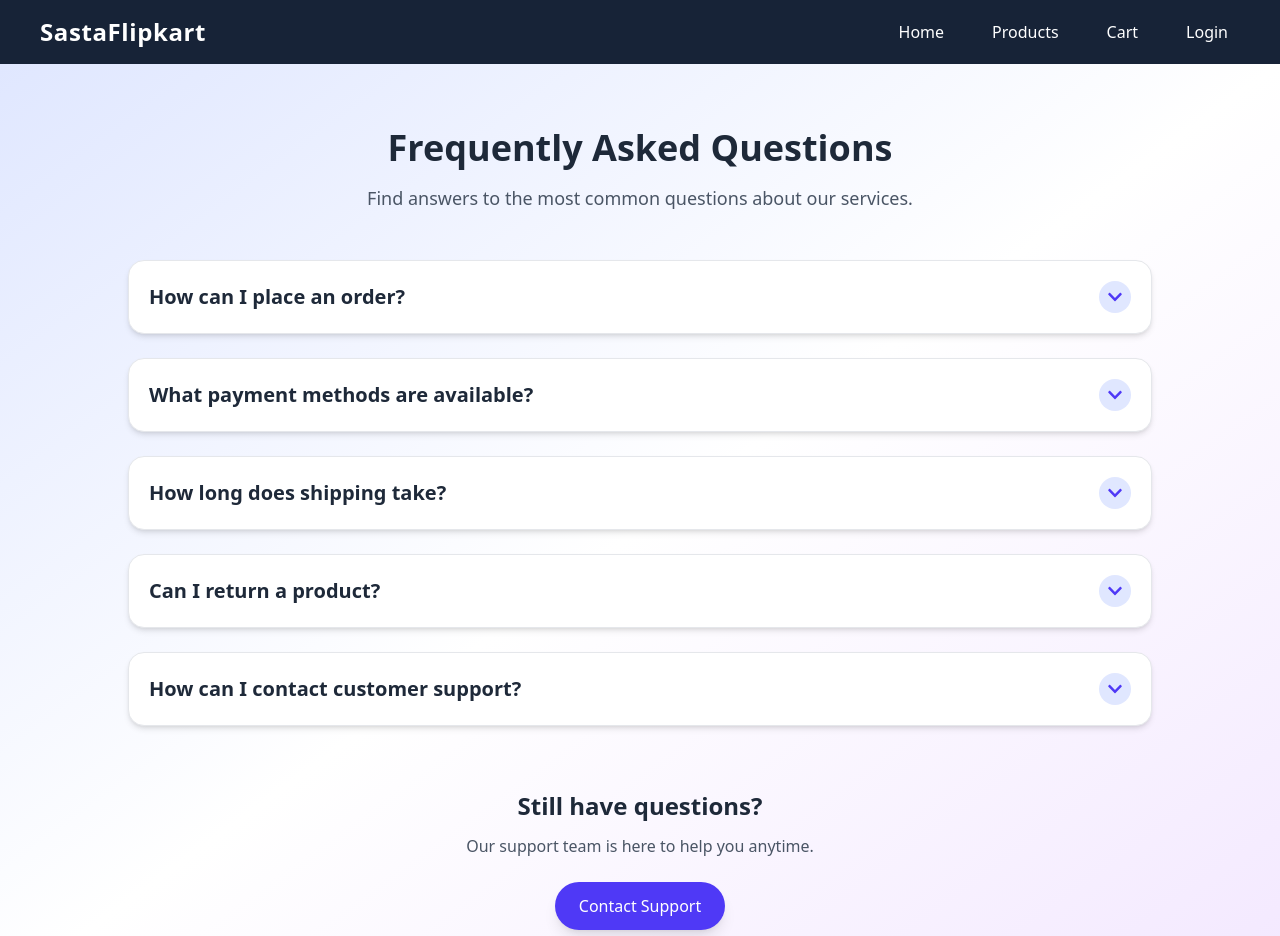
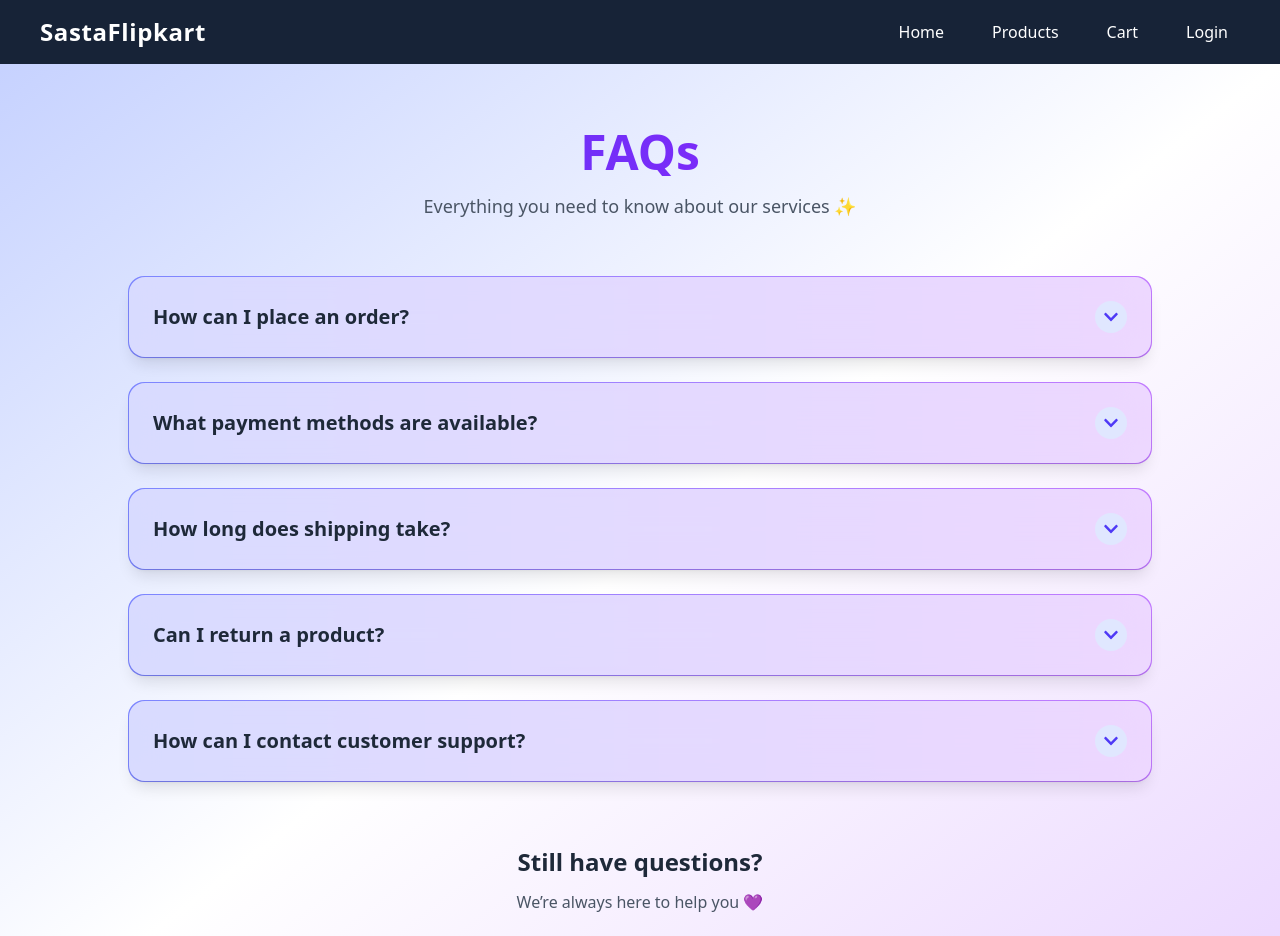
Before and after one commit to Nisita-Chandel/Flipcart-clone, a React (Vite) app in the folder frontend/: page /faq in a window 1280 px wide. Shown: the top 936 px of the page. Built offline with nearby package versions, Linux system fonts and the light colour scheme.

Commit message:
updated code

```diff
--- a/frontend/src/pages/Faq.jsx
+++ b/frontend/src/pages/Faq.jsx
@@ -37,67 +37,81 @@ const Faq = () => {
   };
 
   return (
-    <div className="min-h-screen bg-gradient-to-br from-indigo-100 via-white to-purple-100 py-16 px-4">
-      <div className="max-w-5xl mx-auto">
+    <div className="min-h-screen bg-gradient-to-br from-indigo-200 via-white to-purple-200 flex items-center justify-center px-4 py-16">
 
-        {/* Heading Section */}
-        <div className="text-center mb-12">
-          <h1 className="text-4xl font-extrabold text-gray-800 mb-4">
-            Frequently Asked Questions
+      <div className="w-full max-w-5xl">
+
+        {/* Heading */}
+        <div className="text-center mb-14">
+          <h1 className="text-5xl font-extrabold bg-gradient-to-r from-indigo-600 to-purple-600 text-transparent bg-clip-text">
+            FAQs
           </h1>
-          <p className="text-gray-600 text-lg">
-            Find answers to the most common questions about our services.
+          <p className="text-gray-600 mt-4 text-lg">
+            Everything you need to know about our services ✨
           </p>
         </div>
 
-        {/* FAQ Cards */}
+        {/* FAQ Container */}
         <div className="space-y-6">
           {faqData.map((faq, index) => (
             <div
               key={index}
-              className={`group bg-white border border-gray-200 rounded-2xl p-5 shadow-md hover:shadow-xl transition-all duration-300 cursor-pointer ${
-                activeIndex === index ? "ring-2 ring-indigo-400" : ""
+              onClick={() => toggleFAQ(index)}
+              className={`cursor-pointer rounded-2xl p-[1px] bg-gradient-to-r from-indigo-400 to-purple-400 transition-all duration-300 ${
+                activeIndex === index ? "scale-[1.02]" : ""
               }`}
-              onClick={() => toggleFAQ(index)}
             >
+              <div className="bg-white/70 backdrop-blur-lg rounded-2xl p-6 shadow-lg hover:shadow-2xl transition">
+
+                {/* Question */}
                 <div className="flex justify-between items-center">
-                <h2 className="text-lg md:text-xl font-semibold text-gray-800 group-hover:text-indigo-600 transition">
+                  <h2 className="text-lg md:text-xl font-semibold text-gray-800">
                     {faq.question}
                   </h2>
 
                   <div
-                  className={`bg-indigo-100 text-indigo-600 p-2 rounded-full transition-transform duration-300 ${
-                    activeIndex === index ? "rotate-180 bg-indigo-500 text-white" : ""
+                    className={`p-2 rounded-full transition-all duration-300 ${
+                      activeIndex === index
+                        ? "bg-indigo-600 text-white rotate-180"
+                        : "bg-indigo-100 text-indigo-600"
                     }`}
                   >
                     <FaChevronDown />
                   </div>
                 </div>
 
-              {/* Answer Section */}
+                {/* Answer */}
                 <div
-                className={`overflow-hidden transition-all duration-500 ${
-                  activeIndex === index ? "max-h-40 mt-4" : "max-h-0"
+                  className={`grid transition-all duration-500 ease-in-out ${
+                    activeIndex === index
+                      ? "grid-rows-[1fr] opacity-100 mt-4"
+                      : "grid-rows-[0fr] opacity-0"
                   }`}
                 >
+                  <div className="overflow-hidden">
                     <p className="text-gray-600 leading-relaxed">
                       {faq.answer}
                     </p>
                   </div>
                 </div>
+
+              </div>
+            </div>
           ))}
         </div>
 
-        {/* Bottom CTA */}
+        {/* CTA */}
         <div className="mt-16 text-center">
           <h3 className="text-2xl font-semibold text-gray-800 mb-3">
             Still have questions?
           </h3>
           <p className="text-gray-600 mb-6">
-            Our support team is here to help you anytime.
+            We’re always here to help you 💜
           </p>
-          <button className="bg-indigo-600 text-white px-6 py-3 rounded-full hover:bg-indigo-700 transition shadow-lg">
-            Contact Support
+
+          <button className="relative inline-flex items-center justify-center px-8 py-3 overflow-hidden font-medium text-white rounded-full group bg-gradient-to-r from-indigo-500 to-purple-600 shadow-lg">
+            <span className="absolute w-0 h-0 transition-all duration-500 ease-out bg-white rounded-full group-hover:w-56 group-hover:h-56 opacity-10"></span>
+            <span className="relative">Contact Support</span>
           </button>
         </div>
 
```
Lines whose indentation alone changed are shown as unchanged.
